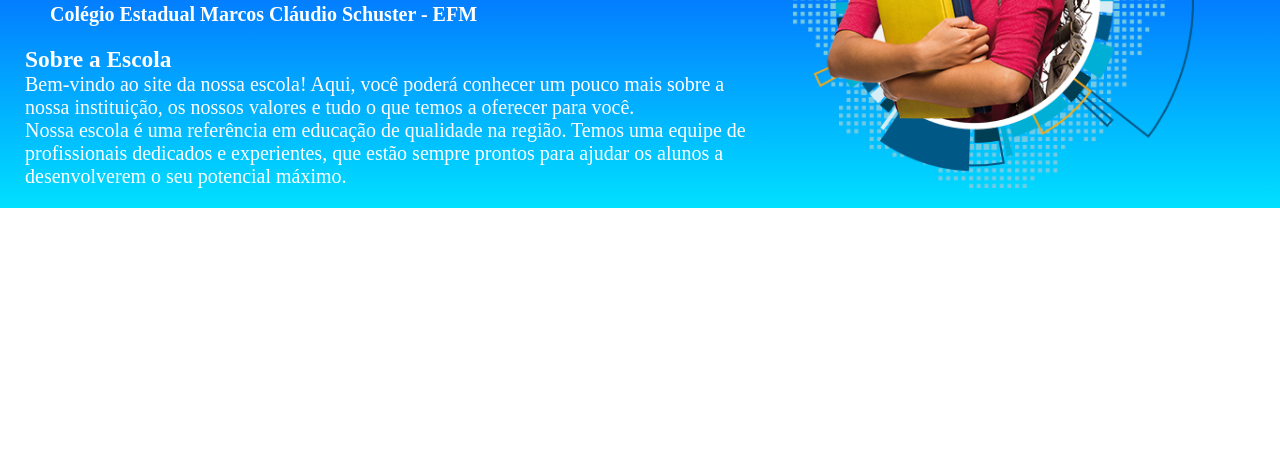
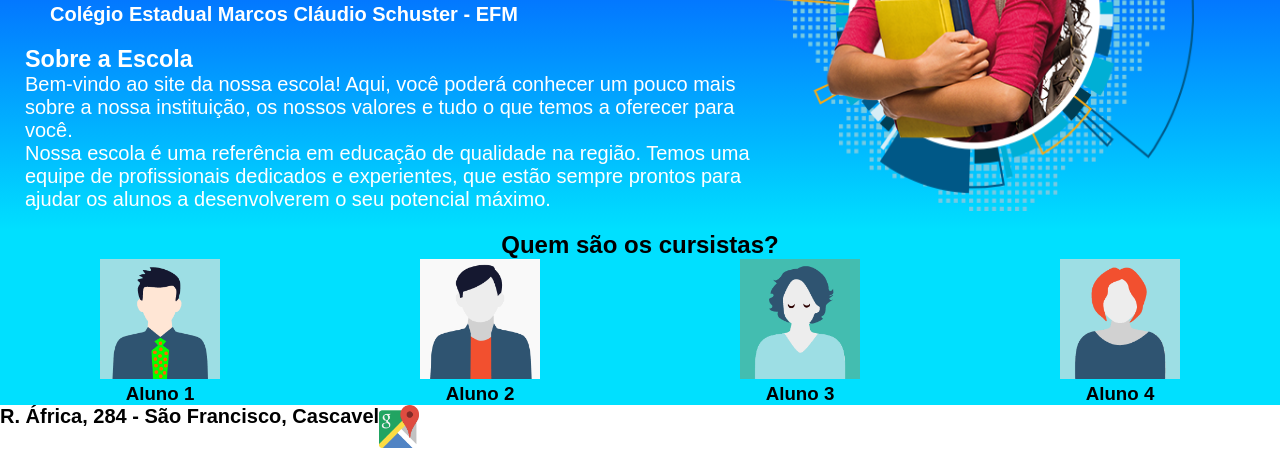
Before and after one commit to PROFLEANDROPRADO/schuster, a plain HTML site: page index.html in a window 1280 px wide. Shown: the part 407-857 px from the top of the page. Before the commit the page ends 800 px from the top, so only its background shows below. Drawn offline with Linux system fonts and the light colour scheme.

Commit message:
Atualização conclusão do 1º curso

```diff
--- a/index.html
+++ b/index.html
@@ -26,5 +26,31 @@
         </div>
         <img class="escola-imagem" src="Imagem estudante.png" alt="Imagem do Estudante">
     </section>
+    <section class="cursistas">
+        <h1>Quem são os cursistas?</h1>
+        <div class="todos-os-cursistas">
+            <div class="individuo">
+                <img class="foto" src="images1.png" alt="foto do Aluno 1">
+                <h3>Aluno 1</h3>
+            </div>
+            <div class="individuo">
+                <img class="foto" src="images2.png" alt="foto do Aluno 2">
+                <h3>Aluno 2</h3>
+            </div>
+            <div class="individuo">
+                <img class="foto" src="images3.png" alt="foto do Aluno 3">
+                <h3>Aluno 3</h3>
+            </div>
+            <div class="individuo">
+                <img class="foto" src="images4.png" alt="foto do Aluno 4">
+                <h3>Aluno 4</h3>
+            </div>
+        </div>
+    </section>
+    <footer>
+        <h1>R. África, 284 - São Francisco, Cascavel</h1>
+        <a href="https://encurtador.com.br/asKLW" target="_blank" rel="noopener noreferrer">
+        <img class="local" src="local.png" alt=""></a>
+    </footer>
 </body>
 </html>
--- a/style.css
+++ b/style.css
@@ -43,3 +43,29 @@
 .escola-div-conteudo{
     width: 60%;
 }
+.cursistas{
+    text-align: center;
+    background-color: #00E0FF;
+}
+
+.foto{
+    width: 120px;
+}
+
+.todos-os-cursistas{
+    display: grid;
+    grid-template-columns: 25% 25% 25% 25%;
+}
+
+body{
+    font-family: Arial, Helvetica, sans-serif;
+}
+
+footer{
+    display: flex;
+    font-size: 10px;
+}
+
+.local{
+    width: 40px;
+}
```
Also changed, not shown: images1.png (added), images2.png (added), images3.png (added), images4.png (added), local.png (added).
